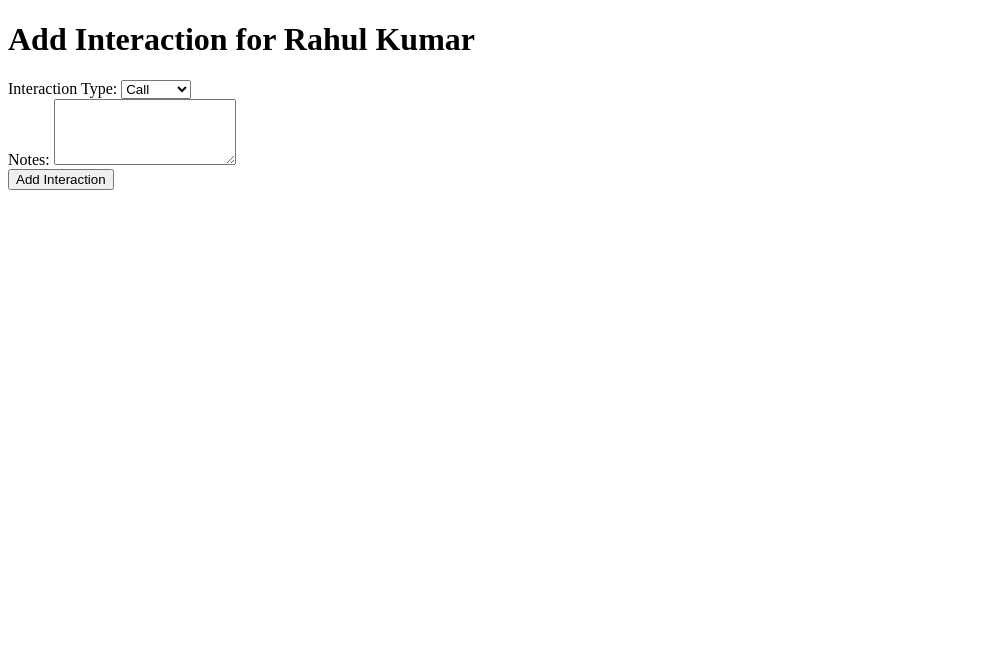
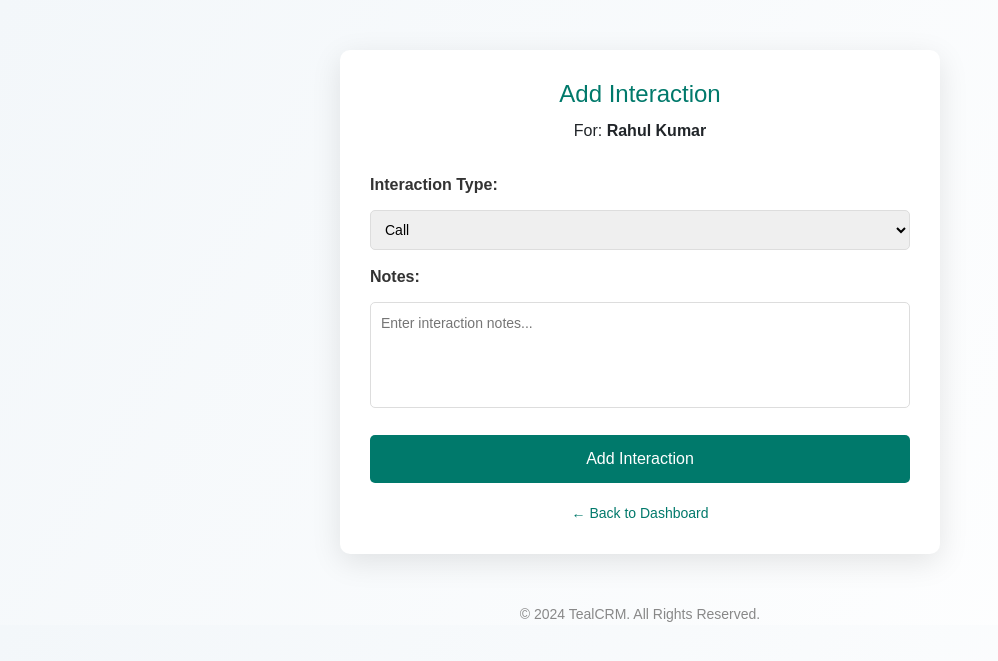
Before and after one commit to shruthikapadma/crm_, a Django app: page /customer/customer/8/interactions/add/ in a window 1280 px wide. Shown: the top 661 px of the page, without its empty margins (0-998 px from the left). Run offline with Django 4.2, Linux system fonts and the light colour scheme; data comes from the database, SQL or seed files in the repository; some libraries are stand-ins or nearby versions.

Commit message:
Update create_customer_interaction.html

```diff
--- a/tealcrm/customer/templates/create_customer_interaction.html
+++ b/tealcrm/customer/templates/create_customer_interaction.html
@@ -3,11 +3,103 @@
 <head>
     <meta charset="UTF-8">
     <meta name="viewport" content="width=device-width, initial-scale=1.0">
-    <title>Add Interaction</title>
+    <title>Add Interaction | TealCRM</title>
 
+    <!-- Bootstrap CSS -->
+    <link rel="stylesheet" href="https://stackpath.bootstrapcdn.com/bootstrap/4.5.2/css/bootstrap.min.css">
+
+    <style>
+        body {
+            background: linear-gradient(120deg, #f3f7fa, #ffffff);
+            font-family: 'Arial', sans-serif;
+            margin: 0;
+            padding: 0;
+        }
+
+        .container {
+            max-width: 600px;
+            margin: 50px auto;
+            padding: 30px;
+            background: white;
+            border-radius: 10px;
+            box-shadow: 0 8px 30px rgba(0, 0, 0, 0.1);
+        }
+
+        .header {
+            text-align: center;
+            margin-bottom: 30px;
+        }
+
+        .header h1 {
+            font-size: 24px;
+            color: #00796b;
+            margin-bottom: 10px;
+        }
+
+        label {
+            font-weight: bold;
+            color: #333;
+            display: block;
+            margin-top: 15px;
+        }
+
+        select, textarea, input {
+            width: 100%;
+            padding: 10px;
+            margin-top: 5px;
+            border: 1px solid #ddd;
+            border-radius: 5px;
+            font-size: 14px;
+        }
+
+        textarea {
+            resize: none;
+        }
+
+        .btn-success {
+            background-color: #00796b;
+            border: none;
+            width: 100%;
+            margin-top: 20px;
+            padding: 12px;
+            font-size: 16px;
+            border-radius: 5px;
+            color: white;
+            cursor: pointer;
+        }
+
+        .btn-success:hover {
+            background-color: #004d40;
+        }
+
+        .back-link {
+            display: block;
+            margin-top: 20px;
+            text-align: center;
+            color: #00796b;
+            font-size: 14px;
+            text-decoration: none;
+        }
+
+        .back-link:hover {
+            text-decoration: underline;
+        }
+
+        .footer {
+            text-align: center;
+            margin-top: 20px;
+            font-size: 14px;
+            color: #888;
+        }
+    </style>
 </head>
 <body>
-    <h1>Add Interaction for {{ customer.name }}</h1>
+
+    <div class="container">
+        <div class="header">
+            <h1>Add Interaction</h1>
+            <p>For: <strong>{{ customer.name }}</strong></p>
+        </div>
         <form method="POST">
             {% csrf_token %}
             <label for="interaction_type">Interaction Type:</label>
@@ -17,11 +109,22 @@
                 <option value="Meeting">Meeting</option>
                 <option value="Other">Other</option>
             </select>
-        <br>
+
             <label for="notes">Notes:</label>
-        <textarea name="notes" id="notes" rows="4" required></textarea>
-        <br>
+            <textarea name="notes" id="notes" rows="4" placeholder="Enter interaction notes..." required></textarea>
+
             <button type="submit" class="btn btn-success">Add Interaction</button>
         </form>
+        <a href="{% url 'customer_dashboard' %}" class="back-link">&larr; Back to Dashboard</a>
+    </div>
+
+    <div class="footer">
+        &copy; 2024 TealCRM. All Rights Reserved.
+    </div>
+
+    <!-- Bootstrap JS and dependencies -->
+    <script src="https://code.jquery.com/jquery-3.5.1.slim.min.js"></script>
+    <script src="https://cdn.jsdelivr.net/npm/popper.js@1.16.1/dist/umd/popper.min.js"></script>
+    <script src="https://stackpath.bootstrapcdn.com/bootstrap/4.5.2/js/bootstrap.min.js"></script>
 </body>
 </html>
```
Lines whose indentation alone changed are shown as unchanged.
